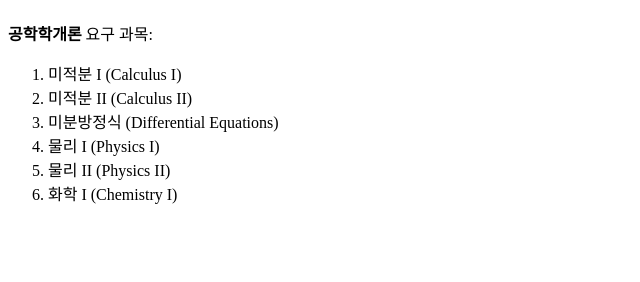
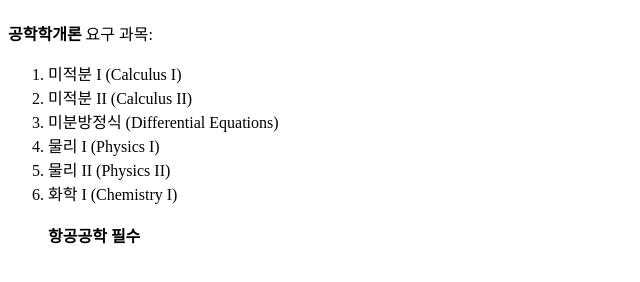
Before and after one commit to ParkJ82/Engineering-Essentials, a plain HTML site: page preview.html in a window 1280 px wide. Shown: the part 54-336 px from the top of the page, without its empty margins (0-640 px from the left). Drawn offline with Linux system fonts and the light colour scheme.

Commit message:
Update preview.html

```diff
--- a/preview.html
+++ b/preview.html
@@ -12,4 +12,6 @@
         <li>물리 I (Physics I)</li>
         <li>물리 II (Physics II)</li>
         <li>화학 I (Chemistry I)</li>
+  <br>
+        <b>항공공학 필수</b>
 </body>
```
